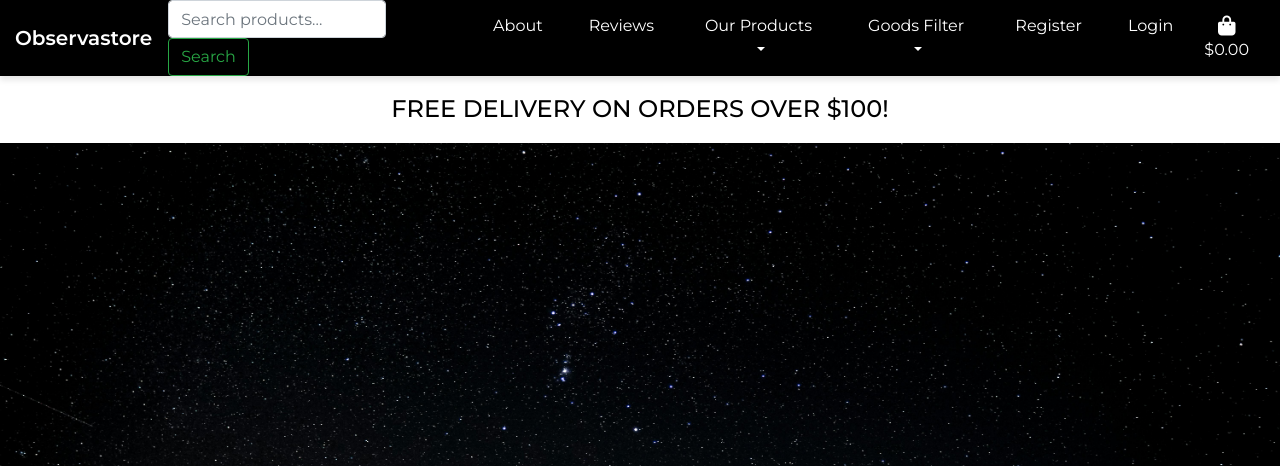
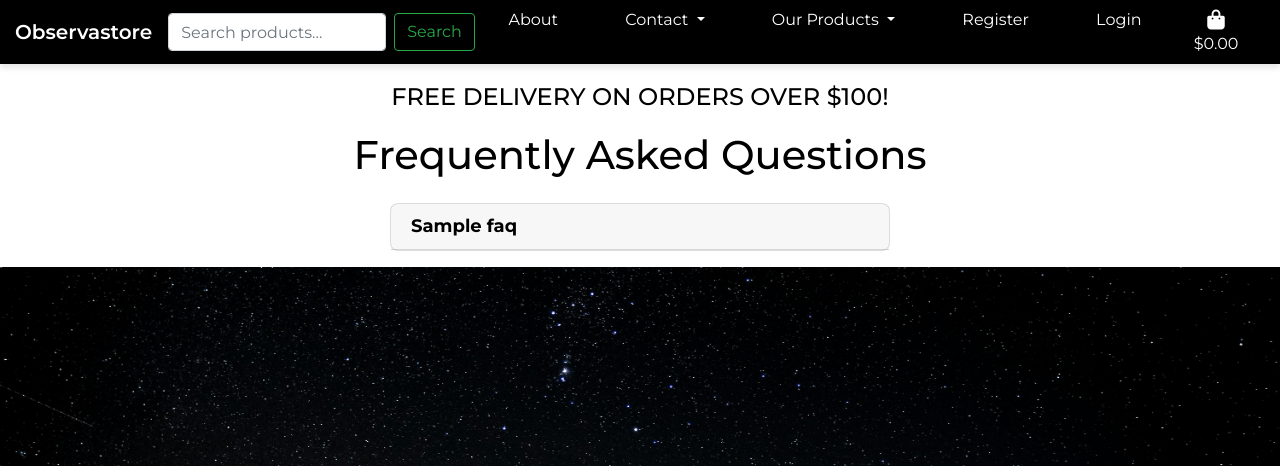
Before and after one commit to mahidaCodeTrained/observastore, a Django app: page /faq/ in a window 1280 px wide. Shown: the top 466 px of the page. Run offline with Django 5.2, Linux system fonts and the light colour scheme; tables that the repository leaves empty hold one stand-in row (values such as "Sample post"); some libraries are stand-ins or nearby versions.

Commit message:
Add custom faq model into the project as template

```diff
--- a/faq/admin.py
+++ b/faq/admin.py
@@ -1,5 +1,6 @@
 from django.contrib import admin
 from .models import Faq
+
 
 @admin.register(Faq)
 class FAQAdmin(admin.ModelAdmin):
--- a/faq/templates/faq/faq_list.html
+++ b/faq/templates/faq/faq_list.html
@@ -1,13 +1,22 @@
 {% extends 'base.html' %}
 
 {% block content %}
-  <h1>Frequently Asked Questions</h1>
-  <div class="faq-list">
+   <div class="container-fluid blockbody">
+  <h1 class="text-center">Frequently Asked Questions</h1>  <!-- Centered header -->
+
+  <div class="faq-list d-flex flex-column align-items-center">  <!-- Center the FAQ list and stack them vertically -->
     {% for faq in faqs %}
-      <div class="faq-item">
-        <h2>{{ faq.question }}</h2>
-        <p>{{ faq.answer }}</p>
+      <div class="faq-item card my-3" style="width: 100%; max-width: 500px;">  <!-- Set max width for the cards -->
+        <div class="card-header">
+          <h2 class="faq-question mb-0" data-toggle="collapse" data-target="#faq-answer{{ faq.id }}" aria-expanded="false" aria-controls="faq-answer{{ faq.id }}">
+            {{ faq.question }}
+          </h2>
+        </div>
+        <div id="faq-answer{{ faq.id }}" class="collapse faq-answer">
+          <p>{{ faq.answer }}</p>
+        </div>
       </div>
     {% endfor %}
   </div>
+</div>
 {% endblock %}
--- a/static/css/style.css
+++ b/static/css/style.css
@@ -256,6 +256,43 @@ footer {
     animation: glow 1.5s ease-in-out infinite alternate;
 }
 
+.faq-item {
+    border: 1px solid #ddd;  /* Add a light border around each FAQ card */
+    border-radius: 8px;  /* Rounded corners for the cards */
+  }
+
+  .faq-question {
+    cursor: pointer;
+    font-size: 18px;
+    font-weight: bold;
+    transition: color 0.3s ease;
+  }
+
+  .faq-question:hover {
+    color: #007bff;  /* Change color on hover for better interaction */
+  }
+
+  /* Specific styling for the collapsible answer section */
+  .faq-answer {
+    padding: 1rem;
+    font-size: 16px;
+    background-color: #f9f9f9;
+    border-top: 1px solid #ddd;  /* Add a border above the answer */
+  }
+
+  .faq-answer {
+    transition: height 0.3s ease-out;
+    overflow: hidden;
+  }
+
+  .collapse.show .faq-answer {
+    max-height: 500px; /* Adjust to your desired maximum height */
+  }
+
+  .collapse:not(.show) .faq-answer {
+    max-height: 0;
+  }
+
 @media screen and (min-width: 280px) {
     .navbar {
         padding: .5rem 1rem;
--- a/templates/base.html
+++ b/templates/base.html
@@ -45,11 +45,17 @@
                         <li class="nav-item">
                             <a class="nav-link" href="{% url 'about' %}">About</a>
                         </li>
-                        <li class="nav-item">
-                            <a class="nav-link" href="">Reviews</a>
+                        <li class="nav-item dropdown">
+                            <a class="nav-link dropdown-toggle" href="#" id="contactDropdown" role="button" data-toggle="dropdown" aria-haspopup="true" aria-expanded="false">
+                                Contact
+                            </a>
+                            <div class="dropdown-menu" aria-labelledby="contactDropdown">
+                                <a class="dropdown-item" href="{}">Contact</a>
+                                <a class="dropdown-item" href="{% url 'faq_list' %}">FAQ</a>
+                            </div>
                         </li>
 
-                        <!-- New "All Products" Dropdown -->
+
                         <li class="nav-item dropdown">
                             <a class="nav-link dropdown-toggle" href="#" id="allProductsDropdown" role="button" data-toggle="dropdown" aria-haspopup="true" aria-expanded="false">
                                 Our Products
@@ -60,23 +66,6 @@
                                 <a class="dropdown-item" href="{% url 'storefront' %}?category=Globes">Globes</a>
                                 <a class="dropdown-item" href="{% url 'storefront' %}?category=T-Shirts">T-Shirts</a>
                                 <a class="dropdown-item" href="{% url 'storefront' %}">All Products</a>
-                            </div>
-                        </li>
-
-                        <!-- Goods Dropdown -->
-                        <li class="nav-item dropdown">
-                            <a class="nav-link dropdown-toggle" href="#" id="goodsDropdown" role="button" data-toggle="dropdown" aria-haspopup="true" aria-expanded="false">
-                                Goods Filter
-                            </a>
-                            <div class="dropdown-menu" aria-labelledby="goodsDropdown">
-                                <h6 class="dropdown-header">Sort by:</h6>
-                                <a class="dropdown-item" href="{% url 'storefront' %}?sort=price_asc">By Price: Low to High</a>
-                                <a class="dropdown-item" href="{% url 'storefront' %}?sort=price_desc">By Price: High to Low</a>
-                                <a class="dropdown-item" href="{% url 'storefront' %}?sort=weight_asc">By Weight: Low to High</a>
-                                <a class="dropdown-item" href="{% url 'storefront' %}?sort=weight_desc">By Weight: High to Low</a>
-                                <!-- Alphabetical Order Filters -->
-                                <a class="dropdown-item" href="{% url 'storefront' %}?alphabetical=asc">Alphabetical A-Z</a>
-                                <a class="dropdown-item" href="{% url 'storefront' %}?alphabetical=desc">Alphabetical Z-A</a>
                             </div>
                         </li>
 
```
Also changed, not shown: faq/urls.py (line endings or trailing spaces).
